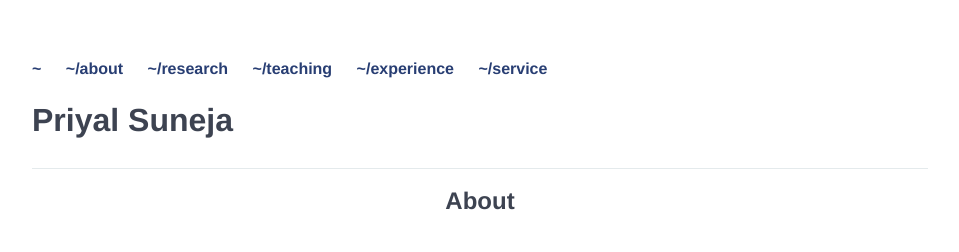
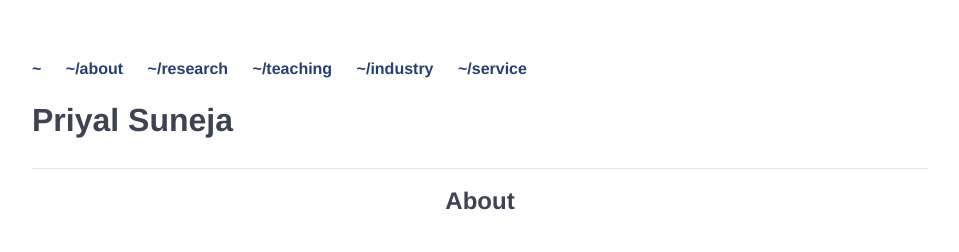
Before and after one commit to p-suneja/p-suneja.github.io, a Jekyll site: the page built from index.html, in a window 1280 px wide and 900 px high. Shown: the top 252 px of the window, without its empty margins (160-1119 px from the left). Built offline with Jekyll 4.4.1, drawn with Linux system fonts in a browser that asks for light colours; nearby versions of some CDN libraries.

Commit message:
fixing industry link

```diff
--- a/_layouts/default.html
+++ b/_layouts/default.html
@@ -16,7 +16,7 @@
 		        	<li><a href="#ABOUT">~/about</a></li>
                     <li><a href="#RESEARCH">~/research</a></li>
                     <li><a href="#TEACHING">~/teaching</a></li>
-                    <li><a href="#EXPERIENCE">~/experience</a></li>
+                    <li><a href="#INDUSTRY">~/industry</a></li>
                     <li><a href="#LEADERSHIP">~/service</a></li>
 	    		</ul>
 			</nav>
@@ -28,7 +28,6 @@
 			<footer>
 				Powered by Priyal
 				<a style="float:right" href="/website/index.html" target="_blank">How I built this Website</a>
-                <a style="float:center" href="#" class="scrollup">Scroll Up</a>
 			</footer>
 		</body>
 	</html>
```
